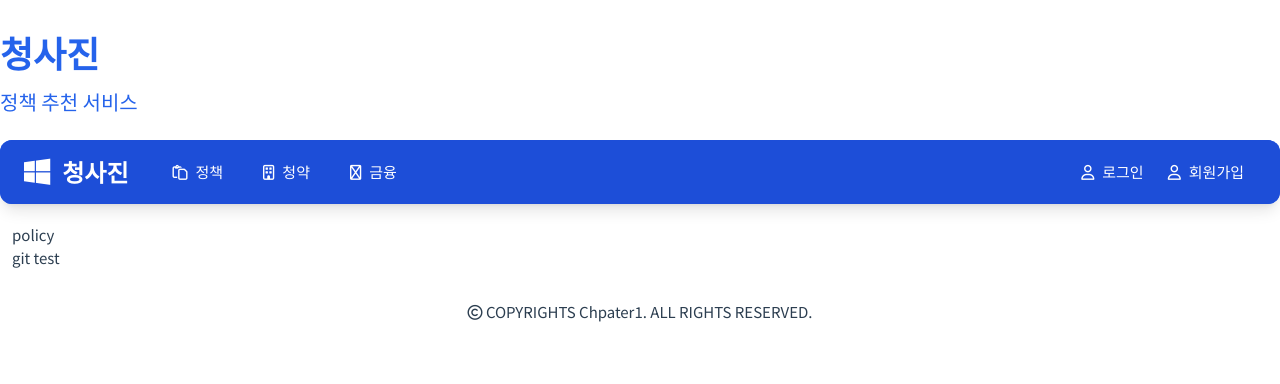
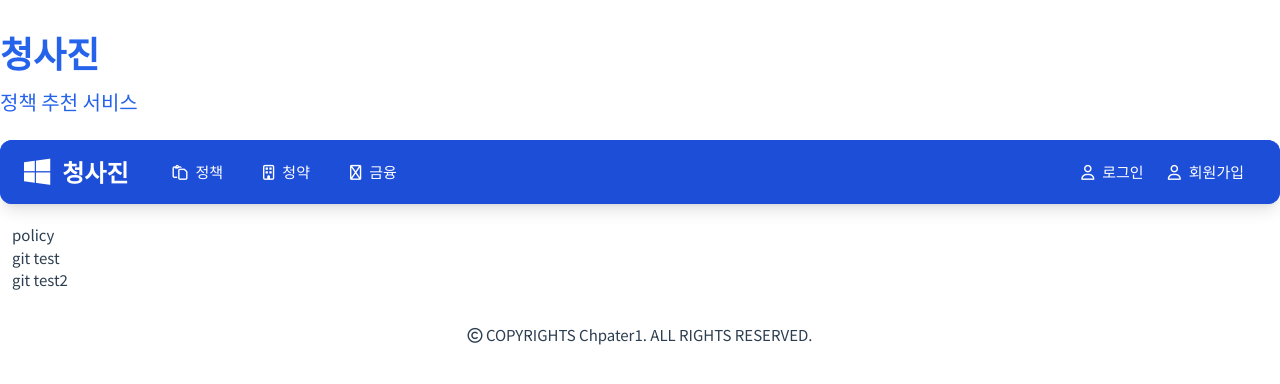
Before and after one commit to wpfkf4644/blueprint_frontend, a Vue app: page /policy in a window 1280 px wide. Shown: the top 384 px of the page. Built offline with nearby package versions, Linux system fonts and the light colour scheme.

Commit message:
Test git test2

```diff
--- a/src/views/policy/PolicyRecommandPage.vue
+++ b/src/views/policy/PolicyRecommandPage.vue
@@ -1,6 +1,7 @@
 <template>
   <h1>policy</h1>
   <p>git test</p>
+  <p>git test2</p>
 </template>
 <script setup></script>
 <style></style>
```
